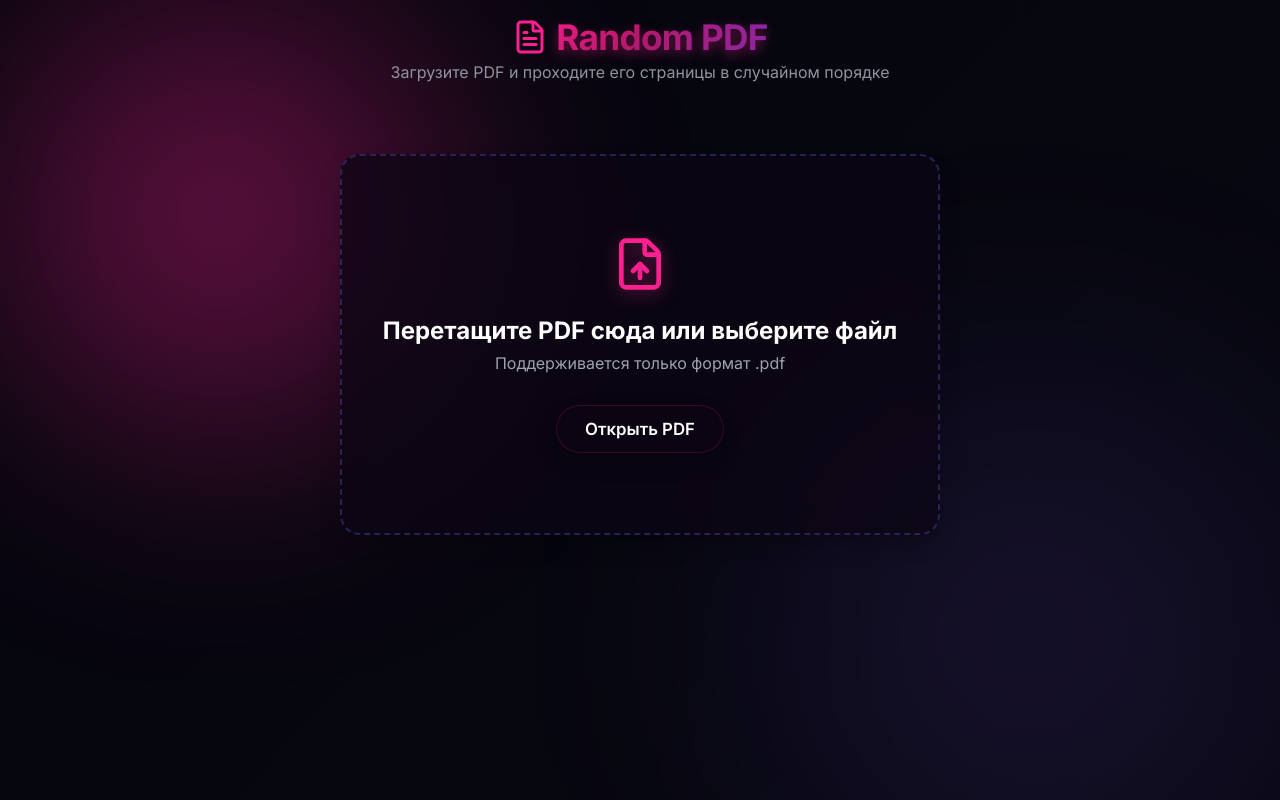
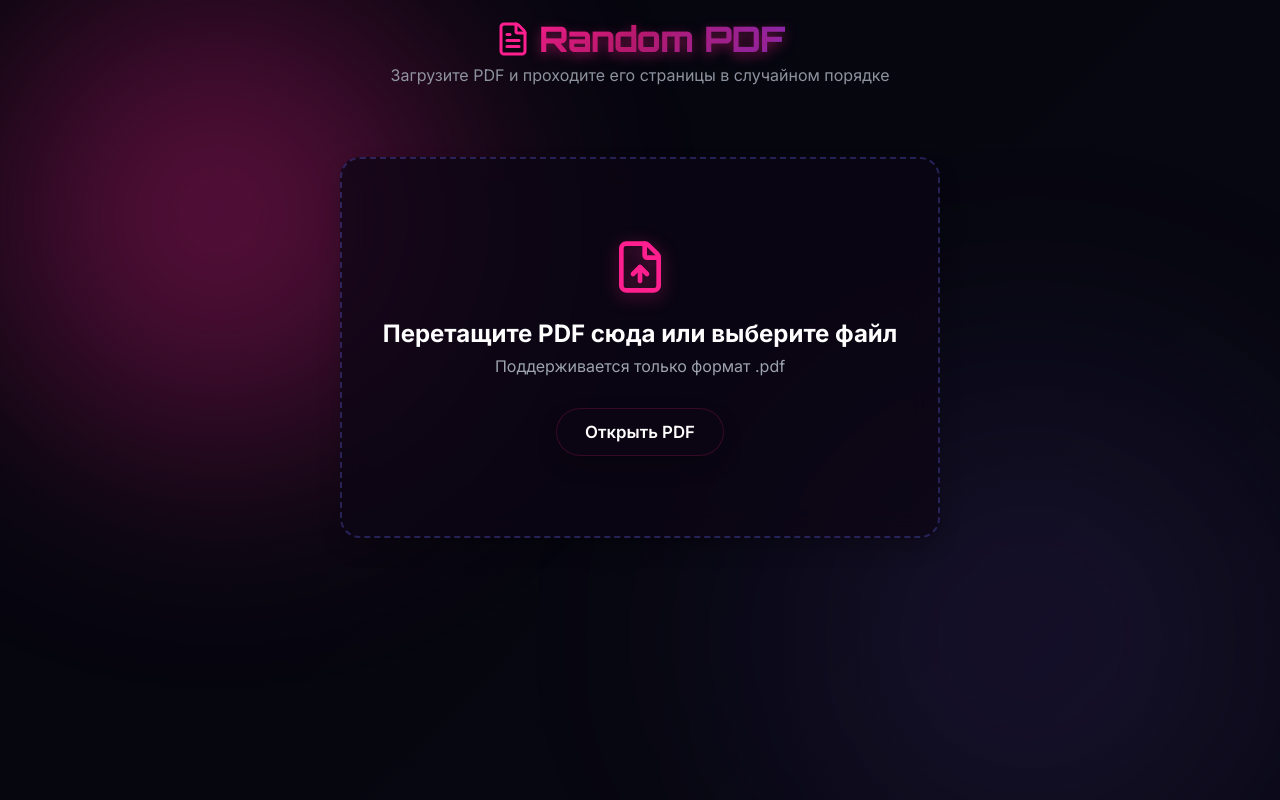
Before and after one commit to Rikki278/mari_random_pdf, a React (Vite) app: page / in a window 1280 px wide. Built offline with nearby package versions, Linux system fonts and the light colour scheme.

Commit message:
Update fonts to Orbitron

```diff
--- a/src/App.css
+++ b/src/App.css
@@ -31,6 +31,7 @@
 }
 
 .header h1 {
+  font-family: 'Orbitron', monospace;
   font-size: 2.2rem;
   font-weight: 800;
   letter-spacing: -0.02em;
@@ -229,6 +230,7 @@
 }
 
 .brand h2 {
+  font-family: 'Orbitron', monospace;
   font-size: 1.25rem;
   font-weight: 800;
   margin: 0;
```
